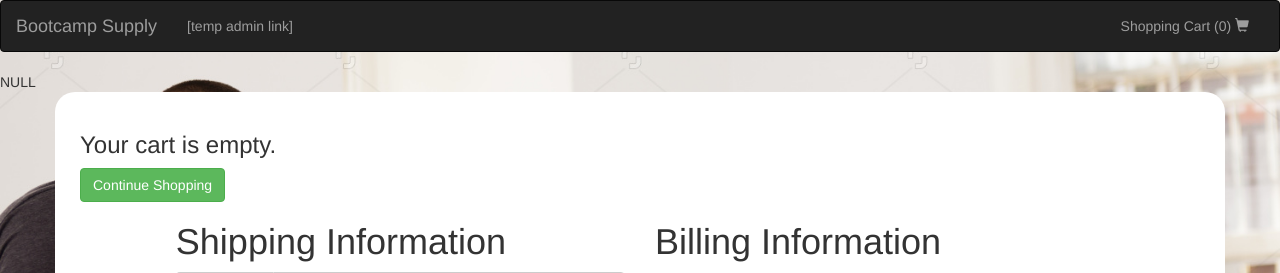
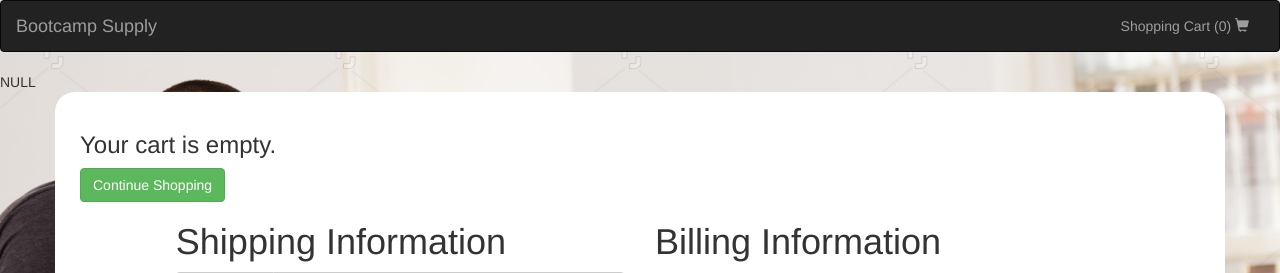
Before and after one commit to mingjianjzhang/lpproject, a CodeIgniter app: page /database/index.php/userorders/index in a window 1280 px wide. Shown: the top 273 px of the page. Run offline with CodeIgniter, Linux system fonts and the light colour scheme; some libraries are stand-ins or nearby versions.

Commit message:
fixed sql

```diff
--- a/application/views/index.php
+++ b/application/views/index.php
@@ -22,7 +22,7 @@ $this->load->view('partials/userHeader');
 			<div class="col-xs-6 col-md-3">
 				<a href="/UserProducts/displayProductsByCategory/2" class="thumbnail">
 				<h4 class="text-center">Food</h4>
-					<img src="/assets/img/products/cheez-it.jpg" alt="category image">
+					<img src="/assets/img/products/cheez-it1.jpg" alt="category image">
 				</a>
 			</div>
 			<div class="col-xs-6 col-md-3">
--- a/application/views/partials/userHeader.php
+++ b/application/views/partials/userHeader.php
@@ -15,7 +15,7 @@
 			<!-- Collect the nav links, forms, and other content for toggling -->
 			<div class="collapse navbar-collapse" id="bs-example-navbar-collapse-1">
 				<ul class="nav navbar-nav">
-					<li><a href="/AdminOrders">[temp admin link]</a></li>
+					<li><a href="/AdminOrders"></a></li>
 				</ul>
 				<ul class="nav navbar-nav navbar-right">
 					<li><a href="/goToCart">Shopping Cart (<?= count($this->session->cart) ?>) <span class="glyphicon glyphicon-shopping-cart"></span></a></li>
```
